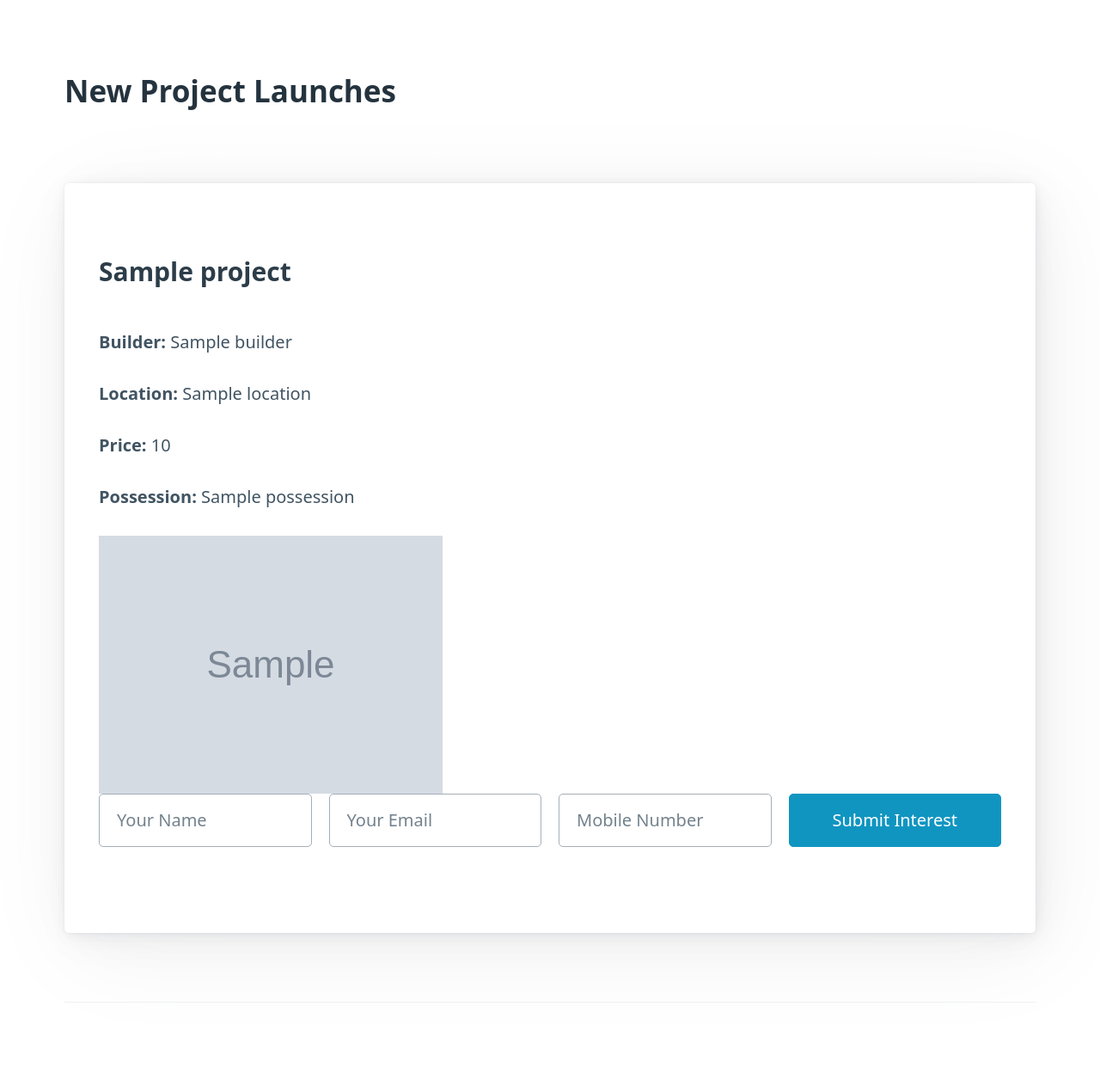
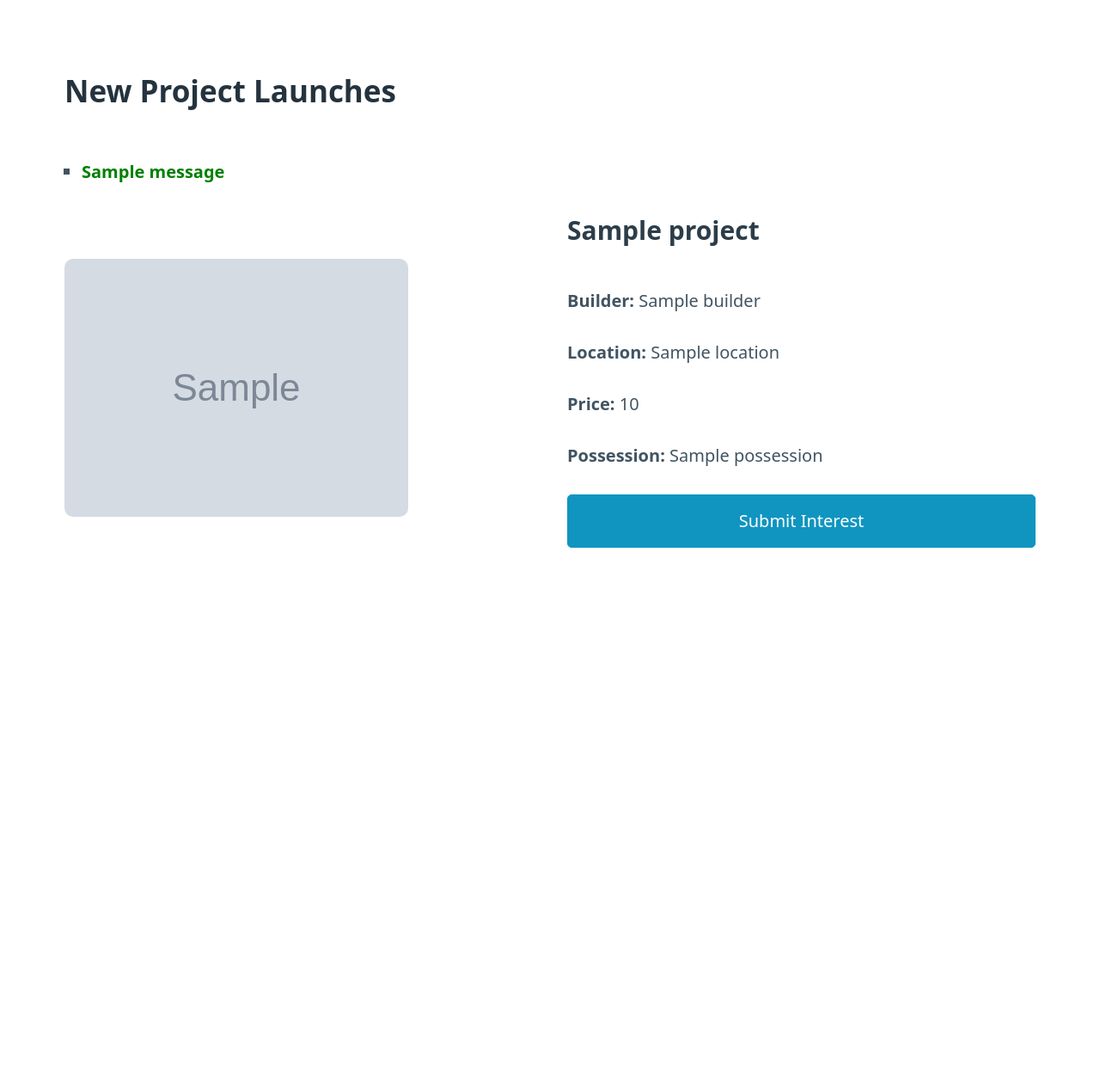
Before and after one commit to callhemant/real-estate-launches2, a Flask app: template templates/index.html in a window 1280 px wide. Shown: the whole page at 86% size. After the commit the page ends 637 px from the top, so only its background shows below. Run offline with Flask 3, Linux system fonts and the light colour scheme; the template is opened without the code that fills it: most values are stand-ins (such as "Sample title", 1, 10 or a date in 2020); grey boxes marked "Sample" are stand-in pictures; one stand-in notice (Sample message) is shown.

Commit message:
Update index.html

```diff
--- a/templates/index.html
+++ b/templates/index.html
@@ -1,34 +1,137 @@
 <!DOCTYPE html>
 <html lang="en">
 <head>
-  <meta charset="UTF-8">
-  <meta name="viewport" content="width=device-width, initial-scale=1">
+  <meta charset="UTF-8" />
+  <meta name="viewport" content="width=device-width, initial-scale=1" />
   <title>New Project Launches</title>
-  <link rel="stylesheet" href="https://cdn.jsdelivr.net/npm/@picocss/pico@1/css/pico.min.css">
+  <link rel="stylesheet" href="https://cdn.jsdelivr.net/npm/@picocss/pico@1/css/pico.min.css" />
+  <style>
+    .project-card {
+      display: grid;
+      grid-template-columns: 1fr 1fr;
+      gap: 2rem;
+      align-items: center;
+      margin-bottom: 4rem;
+    }
+    .project-card img {
+      max-width: 100%;
+      border-radius: 10px;
+    }
+    .modal {
+      display: none;
+      position: fixed;
+      inset: 0;
+      background: rgba(0, 0, 0, 0.7);
+      justify-content: center;
+      align-items: center;
+      z-index: 9999;
+    }
+    .modal.active {
+      display: flex;
+    }
+    .modal-content {
+      background: white;
+      padding: 2rem;
+      border-radius: 10px;
+      width: 100%;
+      max-width: 500px;
+    }
+    .thank-you {
+      text-align: center;
+      font-weight: bold;
+      font-size: 1.2rem;
+      color: green;
+    }
+  </style>
 </head>
 <body>
   <main class="container">
     <h2>New Project Launches</h2>
 
+    {% with messages = get_flashed_messages() %}
+      {% if messages %}
+        <ul>
+          {% for message in messages %}
+            <li><strong style="color: green;">{{ message }}</strong></li>
+          {% endfor %}
+        </ul>
+      {% endif %}
+    {% endwith %}
+
     {% for project in projects %}
-      <article>
+      <div class="project-card">
+        <img src="{{ url_for('static', filename=project.image.split('static/')[-1]) }}" alt="Project Image" />
+        <div>
           <h3>{{ project.title }}</h3>
           <p><strong>Builder:</strong> {{ project.builder }}</p>
           <p><strong>Location:</strong> {{ project.location }}</p>
           <p><strong>Price:</strong> {{ project.price_range }}</p>
           <p><strong>Possession:</strong> {{ project.possession }}</p>
-        <img src="{{ url_for('static', filename=project.image.split('static/')[-1]) }}" alt="Project Image" style="width:100%;max-width:400px;height:auto;" />
+          <button onclick="openForm('{{ project.title }}')">Submit Interest</button>
+        </div>
+      </div>
+    {% endfor %}
+  </main>
 
-        <form method="POST" action="/submit-lead" class="grid">
-          <input type="hidden" name="project_title" value="{{ project.title }}">
+  <!-- Modal -->
+  <div id="leadModal" class="modal" onclick="closeOnBackground(event)">
+    <div class="modal-content" id="leadFormContent">
+      <form method="POST" action="/submit-lead" onsubmit="return showThankYou(event)">
+        <input type="hidden" name="project_title" id="modalProjectTitle">
         <input type="text" name="name" placeholder="Your Name" required>
         <input type="email" name="email" placeholder="Your Email" required>
         <input type="text" name="mobile" placeholder="Mobile Number" required>
-          <button type="submit">Submit Interest</button>
+        <div style="display: flex; justify-content: space-between;">
+          <button type="submit">Submit</button>
+          <button type="button" onclick="closeForm()">Cancel</button>
+        </div>
       </form>
-      </article>
-      <hr />
-    {% endfor %}
-  </main>
+    </div>
+  </div>
+
+  <script>
+    function openForm(title) {
+      document.getElementById("modalProjectTitle").value = title;
+      document.getElementById("leadModal").classList.add("active");
+    }
+
+    function closeForm() {
+      document.getElementById("leadModal").classList.remove("active");
+      setTimeout(() => {
+        document.getElementById("leadFormContent").innerHTML = originalForm;
+      }, 500);
+    }
+
+    function closeOnBackground(e) {
+      if (e.target.id === "leadModal") {
+        closeForm();
+      }
+    }
+
+    const originalForm = document.getElementById("leadFormContent").innerHTML;
+
+    function showThankYou(e) {
+      e.preventDefault(); // stop form from submitting
+
+      // simulate delay for demo (you can remove this setTimeout if you want to keep backend POST)
+      setTimeout(() => {
+        document.getElementById("leadFormContent").innerHTML = `
+          <div class="thank-you">✅ Thank you for your interest!<br>We'll contact you soon.</div>
+        `;
+        setTimeout(() => {
+          closeForm();
+        }, 2000);
+      }, 300);
+
+      // optionally: send the form via AJAX here if needed
+      const form = e.target;
+      fetch("/submit-lead", {
+        method: "POST",
+        body: new FormData(form)
+      });
+
+      return false;
+    }
+  </script>
 </body>
 </html>
```
Lines whose indentation alone changed are shown as unchanged.
